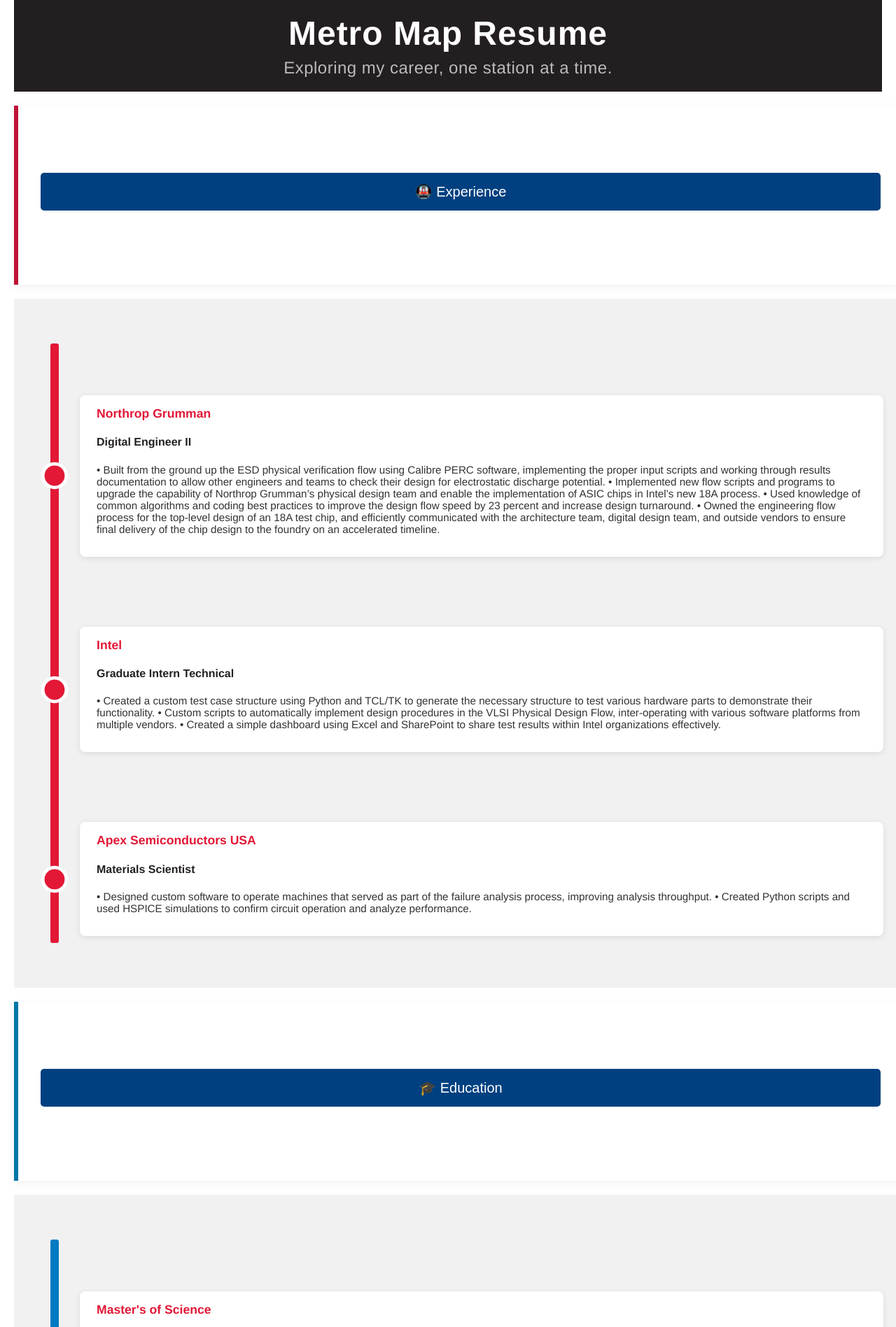
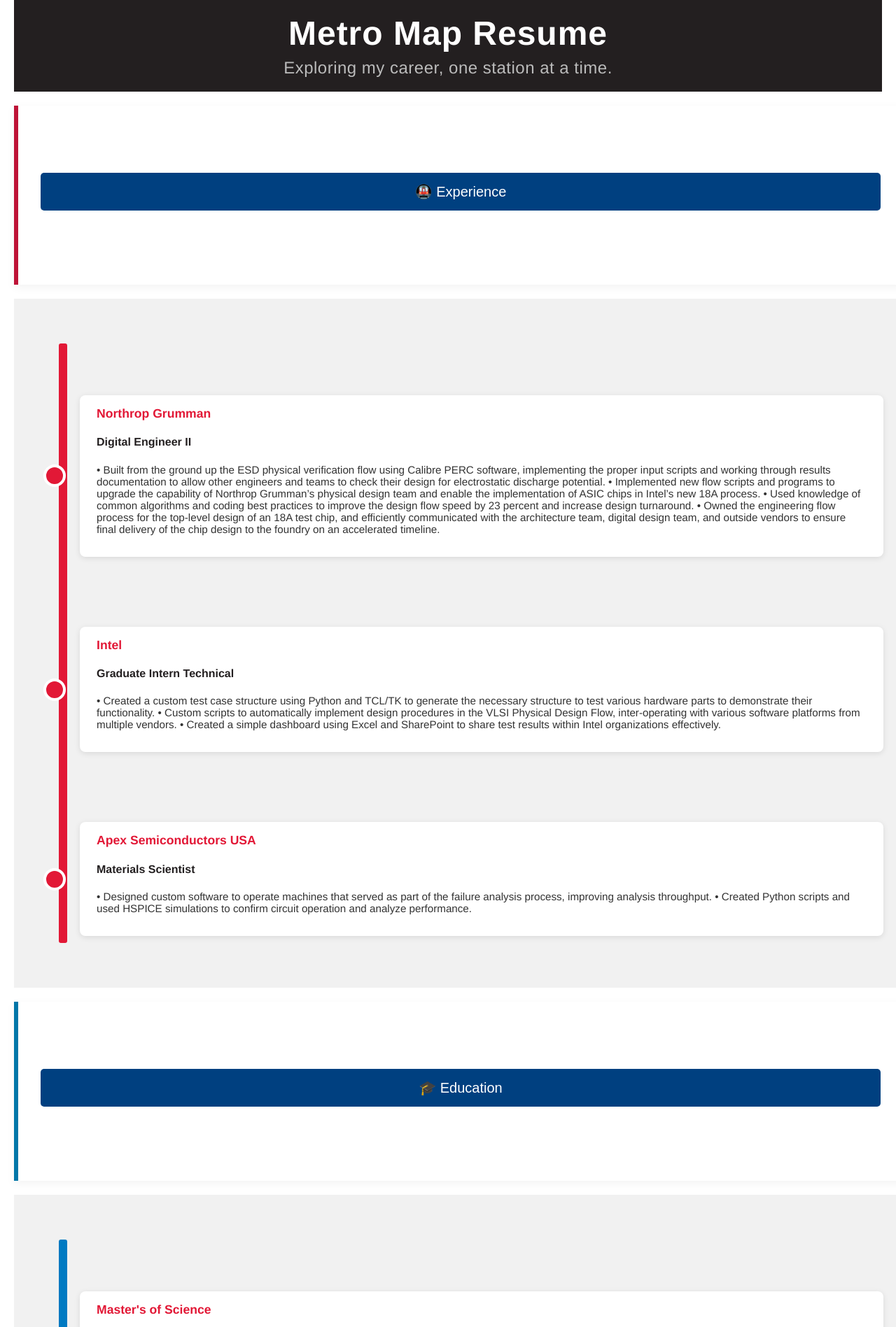
Before and after one commit to fergione/fergione.github.io, a Jekyll site: the page built from test.html, in a window 1280 px wide. Shown: the top 1897 px of the page at 70% size. Built offline with Jekyll 4.4.1, drawn with Linux system fonts in a browser that asks for light colours.

Commit message:
Trying new fix for mobile

```diff
--- a/assets/css/metro-parallax.css
+++ b/assets/css/metro-parallax.css
@@ -104,7 +104,7 @@
   position: absolute;
   top: 0;
   bottom: 0;
-  left: 20px; /* Align with stop dots (24px width + 4px border on each side) */
+  left: 32px; /* Align with stop dots */
   width: 12px;
   background-color: #888;
   z-index: 0;
@@ -133,13 +133,13 @@
   flex-shrink: 0;
   opacity: 0;
   transform: scale(0.5);
-  transition: all 0.4s ease;
+  transition: opacity 0.6s ease, transform 0.6s ease, background-color 0.6s ease;
 }
 
 /* Animate in */
 .metro-stop.active {
   opacity: 1;
-  transform: scale(1.2);
+  transform: scale(1);
   background-color: inherit;
 }
 
@@ -151,35 +151,46 @@
   border-radius: 8px;
   box-shadow: 0 2px 8px rgba(0,0,0,0.1);
   opacity: 0;
-  transform: translateY(20px);
-  transition: all 0.4s ease;
+  transform: translateX(-20px);
+  transition: opacity 0.6s ease 0.2s, transform 0.6s ease 0.2s;
 }
 
-.metro-stop.active + .metro-details {
+.metro-details.active {
   opacity: 1;
-  transform: translateY(0);
+  transform: translateX(0);
 }
 
-/* Responsive adjustments */
+/* Mobile adjustments */
 @media (max-width: 768px) {
   .metro-line-vertical {
     gap: 3rem;
   }
 
   .metro-line-vertical::before {
-    left: 50%; /* Center line on mobile */
-    transform: translateX(-50%);
+    left: 32px; /* Keep same alignment as desktop */
+    transform: none; /* Remove centering transform */
   }
 
   .metro-stop-row {
     flex-direction: column;
-    align-items: center;
-    text-align: center;
+    align-items: flex-start; /* Align items to the left */
+    text-align: left;
     gap: 1rem;
+    padding-left: 52px; /* Add padding to account for line and stop */
   }
 
   .metro-details {
-    width: 100%;
+    width: calc(100% - 32px); /* Account for left padding */
+    transform: translateY(20px);
+  }
+
+  .metro-details.active {
+    transform: translateY(0);
+  }
+
+  .metro-stop {
+    position: absolute;
+    left: 20px; /* Align with vertical line */
   }
 }
 
```
